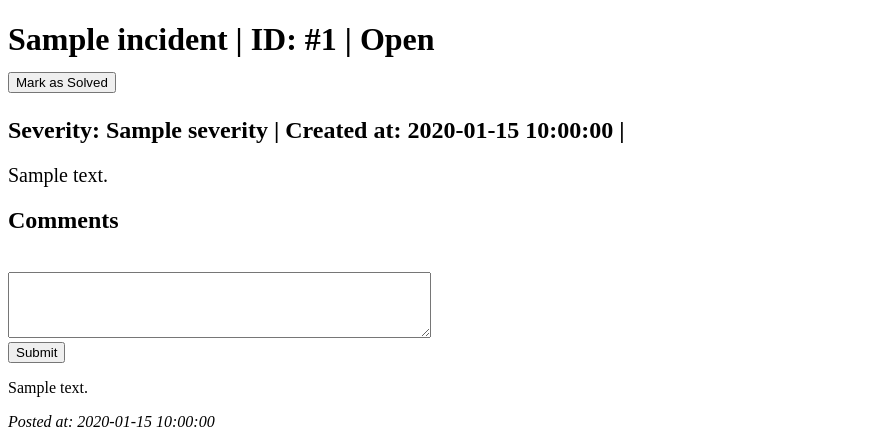
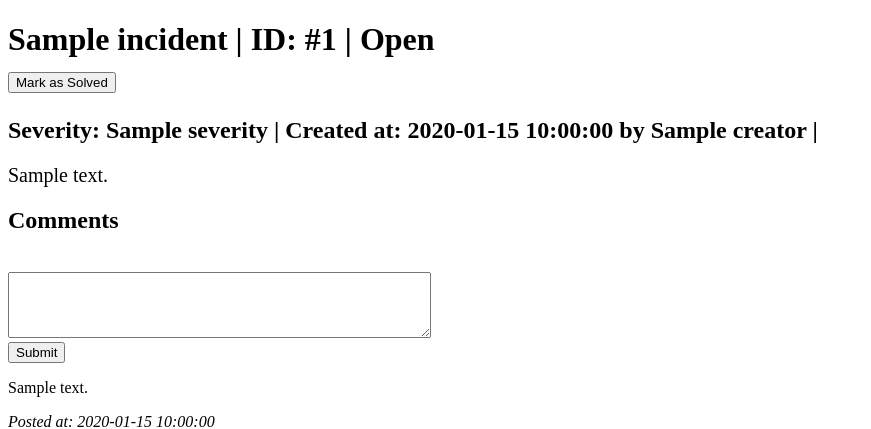
Before and after one commit to giulianotesta7/devops-incident-tracker, a Flask app: template app/templates/incident-detail.html in a window 1280 px wide. Shown: the part 70-499 px from the top of the page, without its empty margins (0-871 px from the left). Run offline with Flask 3, Linux system fonts and the light colour scheme; the template is opened without the code that fills it: most values are stand-ins (such as "Sample title", 1, 10 or a date in 2020).

Commit message:
feat: show creator

```diff
--- a/app/templates/incident-detail.html
+++ b/app/templates/incident-detail.html
@@ -14,7 +14,7 @@
     </h1>
     <h2>
         Severity: {{ incident.severity }} |
-        Created at: {{ incident.created_at }} |
+        Created at: {{ incident.created_at }} by {{ incident.creator.name }} |
     </h2>
     <p style="font-size: 20px">{{ incident.description }}</p>
 </div>
```
